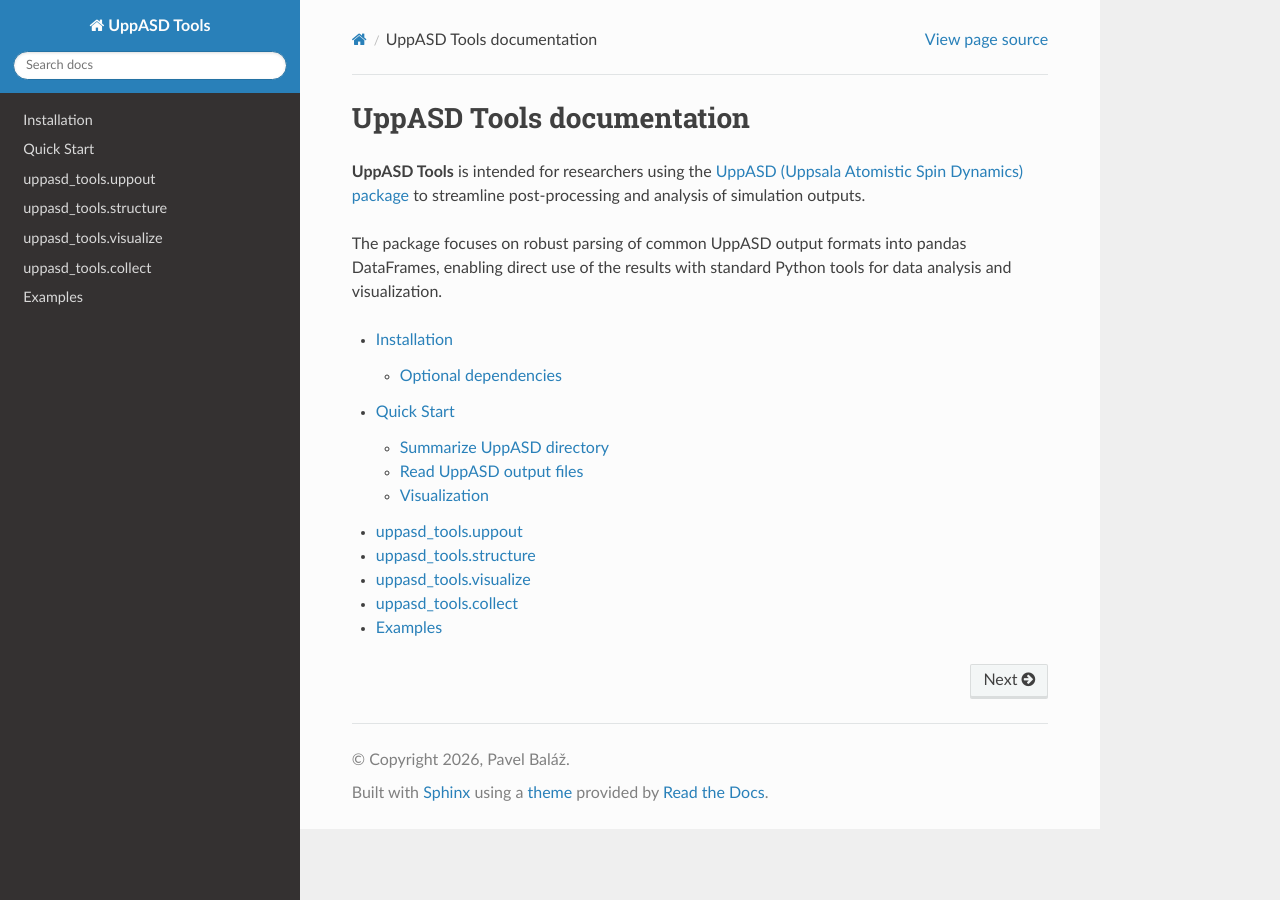
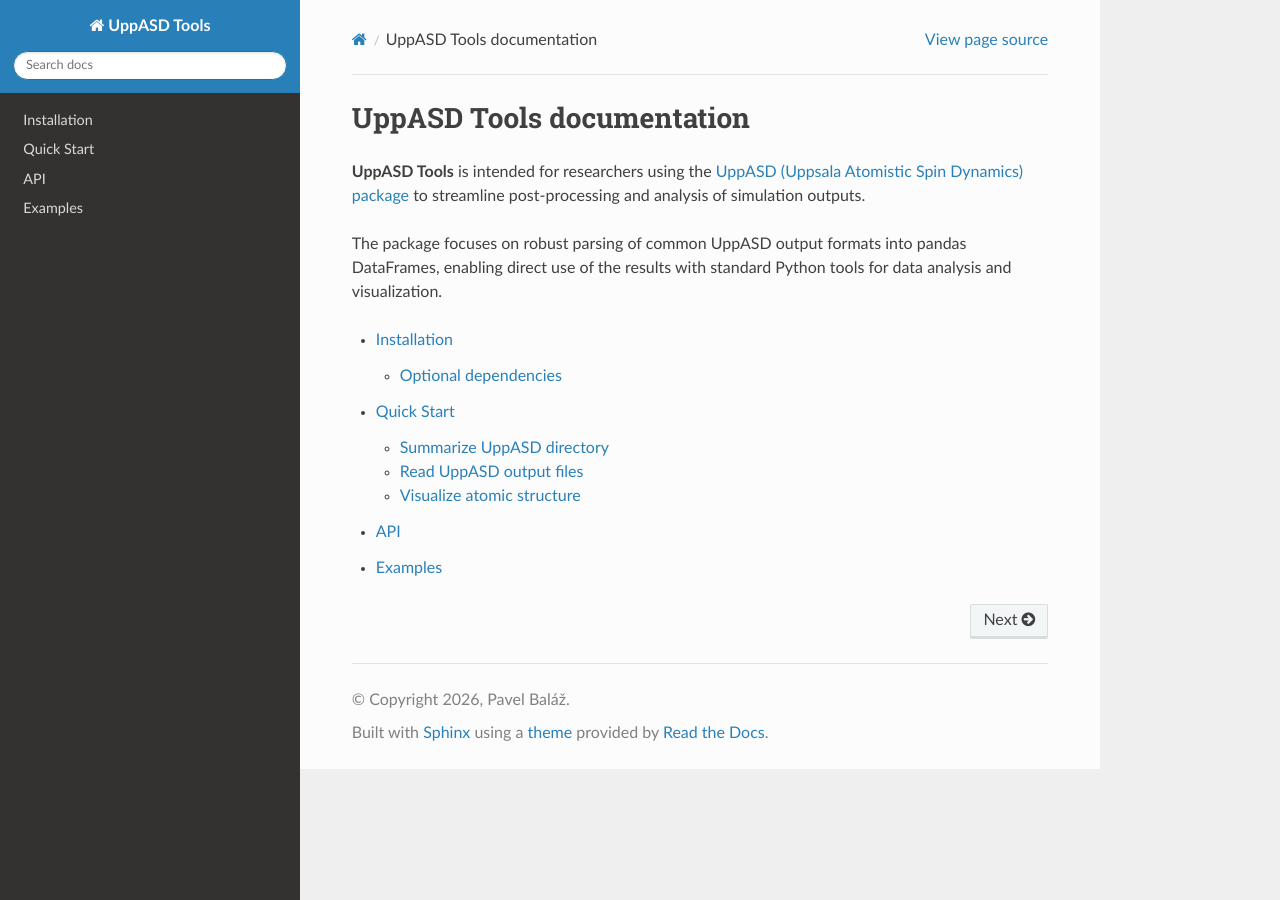
Before and after one commit to LLapsus/uppasd_tools, a Sphinx documentation site: the page built from docs/source/index.rst, in a window 1280 px wide. Built offline with Sphinx 7.4.7 and the Read the Docs theme 3.1.0, drawn with Linux system fonts in a browser that asks for light colours; pages that are not in the unit, such as notebooks, are missing from menus.

Commit message:
Update documentation structure by adding API section and reorganizing quick start content

```diff
--- a/docs/source/index.rst
+++ b/docs/source/index.rst
@@ -19,8 +19,5 @@
 
    installation
    quick_start
-   uppout
-   structure
-   visualize
-   collect
+   api
    examples
--- a/docs/source/quick_start.rst
+++ b/docs/source/quick_start.rst
@@ -88,8 +88,8 @@
 For more advanced usage examples, see the
 `example Jupyter notebook <https://github.com/LLapsus/uppasd_tools/blob/78e493ae3d7236fcbab24c5b8ed11649b91f53fa/examples/read_output_files.ipynb>`_.
 
-Visualization
--------------
+Visualize atomic structure
+--------------------------
 
 **Uppasd_tools** allows you to visualize the supercell generated by UppASD.
 To this end uppasd_tools uses `py3Dmol`, which provides 3D interactive visualization
```
Also changed, not shown: docs/source/api.rst (added, +13 -0 lines).
